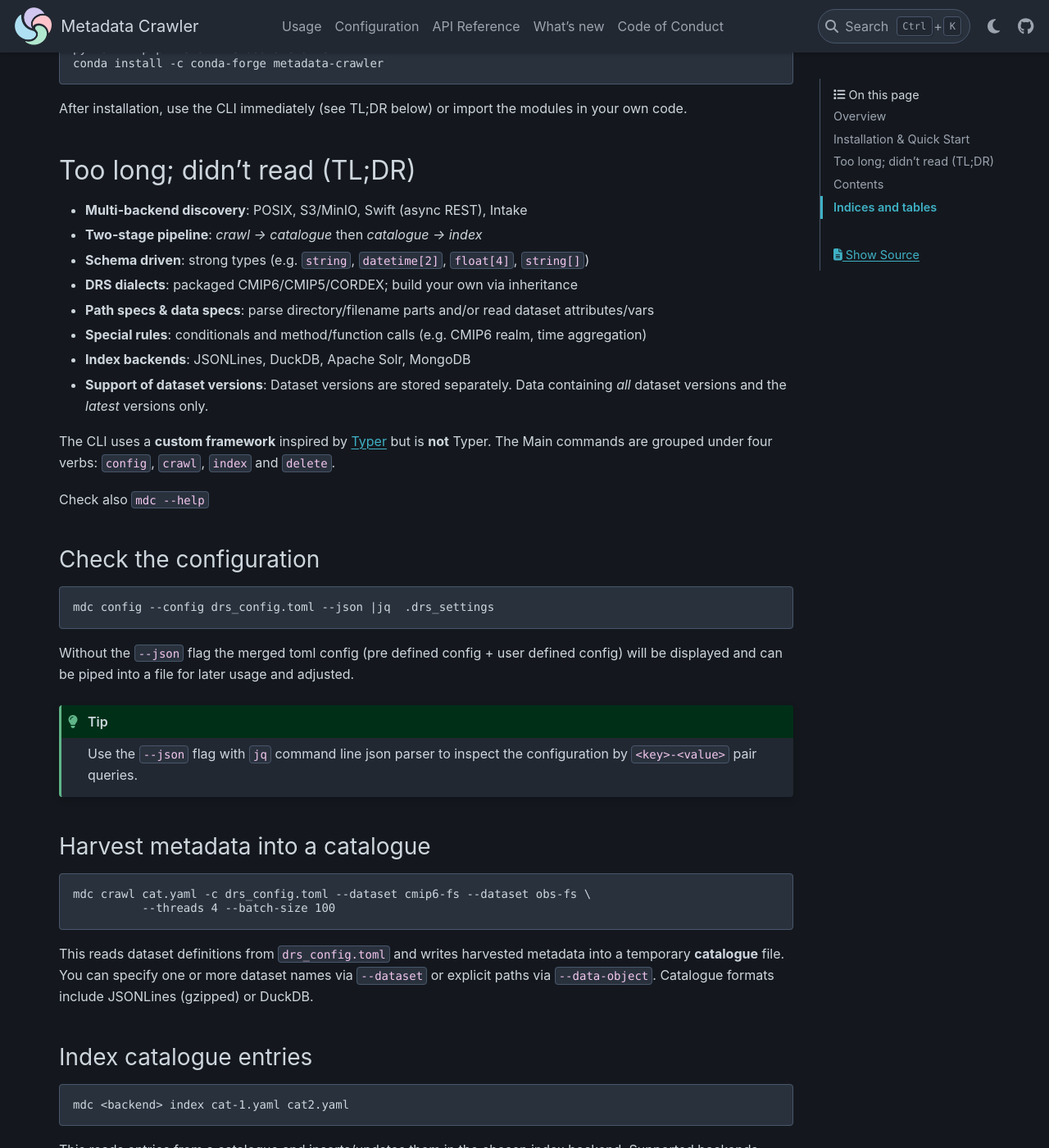
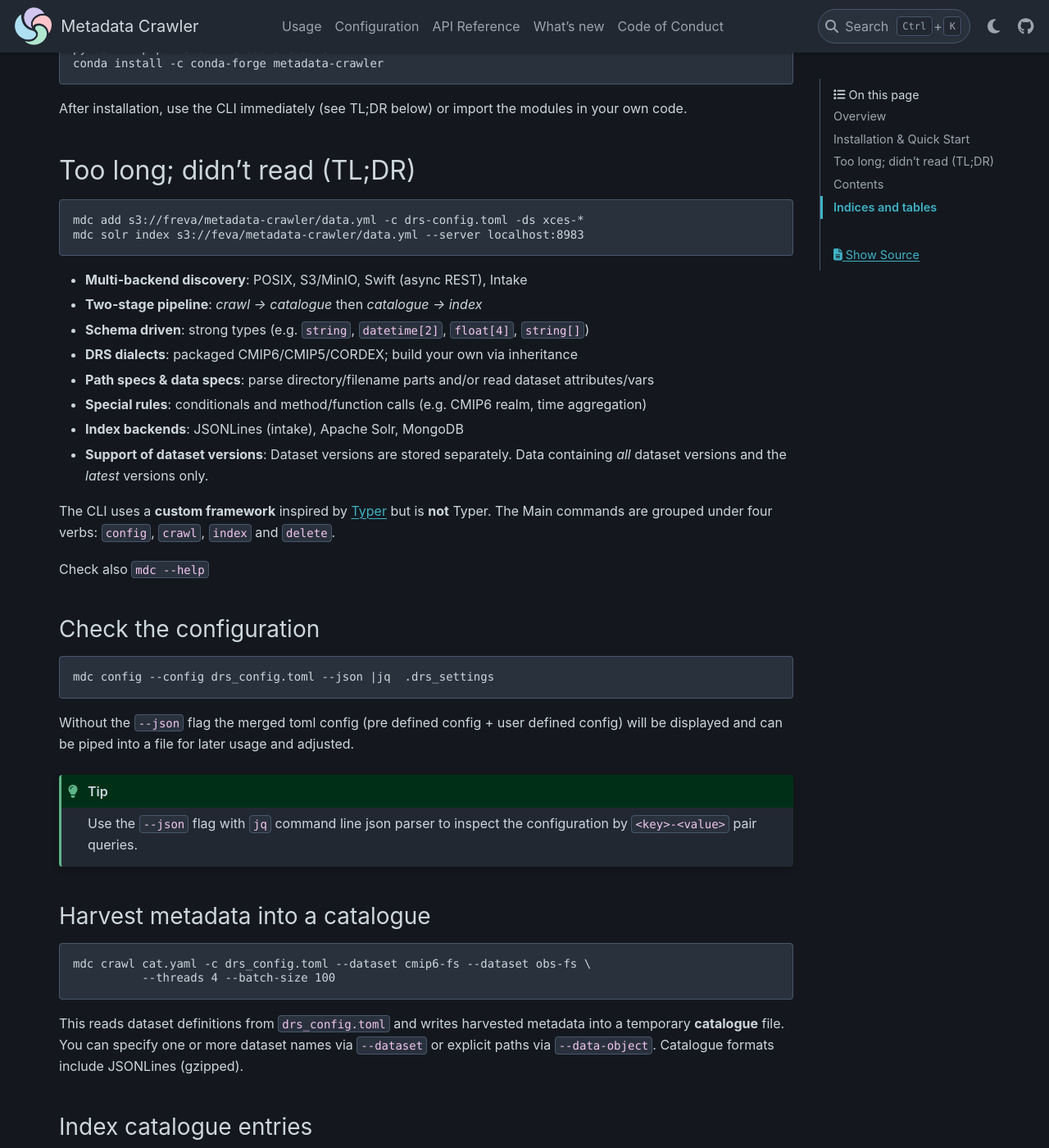
Before and after one commit to freva-org/metadata-crawler, a Sphinx documentation site: the page built from docs/source/index.rst, in a window 1280 px wide and 1400 px high, scrolled down 531 px. Shown: the whole window at 82% size. Built offline with Sphinx 7.4.7 and the PyData theme 0.15.4, drawn with Linux system fonts in a browser that asks for light colours.

Commit message:
Drop duckdb.

```diff
--- a/docs/source/chapter3-api/sec2-index-backends.rst
+++ b/docs/source/chapter3-api/sec2-index-backends.rst
@@ -4,7 +4,7 @@ Custom index backends
 ---------------------
 
 An *index backend* stores the final, translated metadata records.
-Built‑in backends include a **DuckDB** database (either on disk,
+Built‑in backends include a **JSONLines** data structure (either on disk,
 in memory or on S3) and **MongoDB** via Motor.  You can implement
 additional index backends to suit your needs.
 
--- a/docs/source/index.rst
+++ b/docs/source/index.rst
@@ -44,6 +44,12 @@ the modules in your own code.
 Too long; didn't read (TL;DR)
 ------------------------------
 
+.. code-block:: console
+
+    mdc add s3://freva/metadata-crawler/data.yml -c drs-config.toml -ds xces-*
+    mdc solr index s3://feva/metadata-crawler/data.yml --server localhost:8983
+
+
 - **Multi-backend discovery**: POSIX, S3/MinIO, Swift (async REST), Intake
 - **Two-stage pipeline**: *crawl → catalogue* then *catalogue → index*
 - **Schema driven**: strong types (e.g. ``string``, ``datetime[2]``,
@@ -53,7 +59,7 @@ Too long; didn't read (TL;DR)
   dataset attributes/vars
 - **Special rules**: conditionals and method/function calls (e.g. CMIP6 realm,
   time aggregation)
-- **Index backends**: JSONLines, DuckDB, Apache Solr, MongoDB
+- **Index backends**: JSONLines (intake), Apache Solr, MongoDB
 - **Support of dataset versions**: Dataset versions are stored separately.
   Data containing *all* dataset versions and the *latest* versions only.
 
@@ -91,7 +97,7 @@ Harvest metadata into a catalogue
 This reads dataset definitions from ``drs_config.toml`` and writes harvested
 metadata into a temporary **catalogue** file. You can specify one or
 more dataset names via ``--dataset`` or explicit paths via ``--data-object``.
-Catalogue formats include JSONLines (gzipped) or DuckDB.
+Catalogue formats include JSONLines (gzipped).
 
 Index catalogue entries
 ^^^^^^^^^^^^^^^^^^^^^^^^
--- a/docs/source/whatsnew.rst
+++ b/docs/source/whatsnew.rst
@@ -8,7 +8,7 @@ v2509.0.0
 
 * Initial release of the documentation.
 * Added support for multiple storage backends (POSIX, S3, Swift,
-  Intake, FDB5) and index backends (DuckDB, MongoDB).
+  Intake, FDB5) and index backends (Apache Solr, MongoDB).
 * Introduced a Jinja2 templating engine for configuration defaults.
 * Implemented dialect inheritance and dataset overrides.
 * Provided a CLI based on Typer with ``crawl``, ``index`` and
```
Also changed, not shown: docs/source/chapter1-usage/sec2-python.rst (+3 -4 lines).
